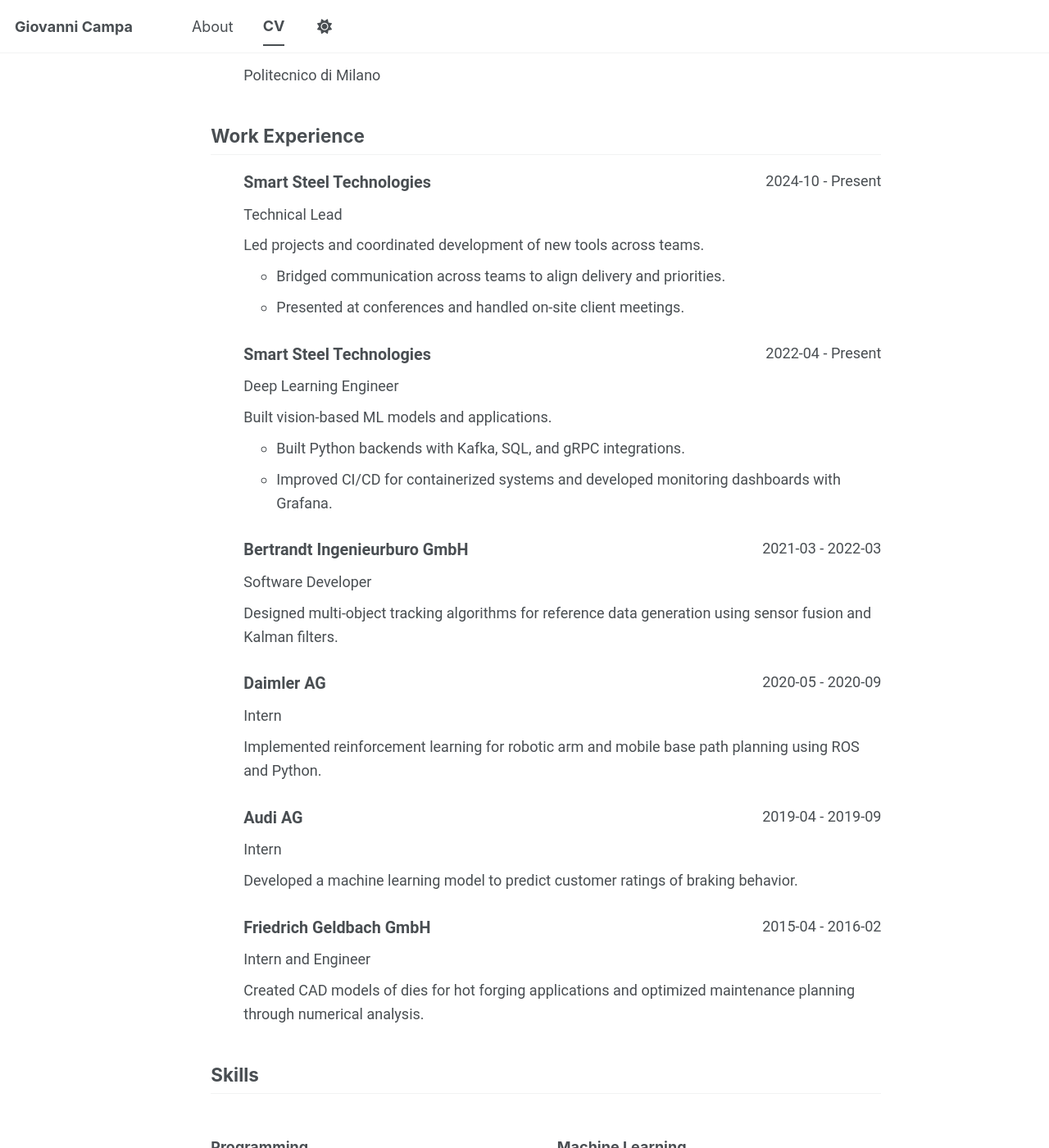
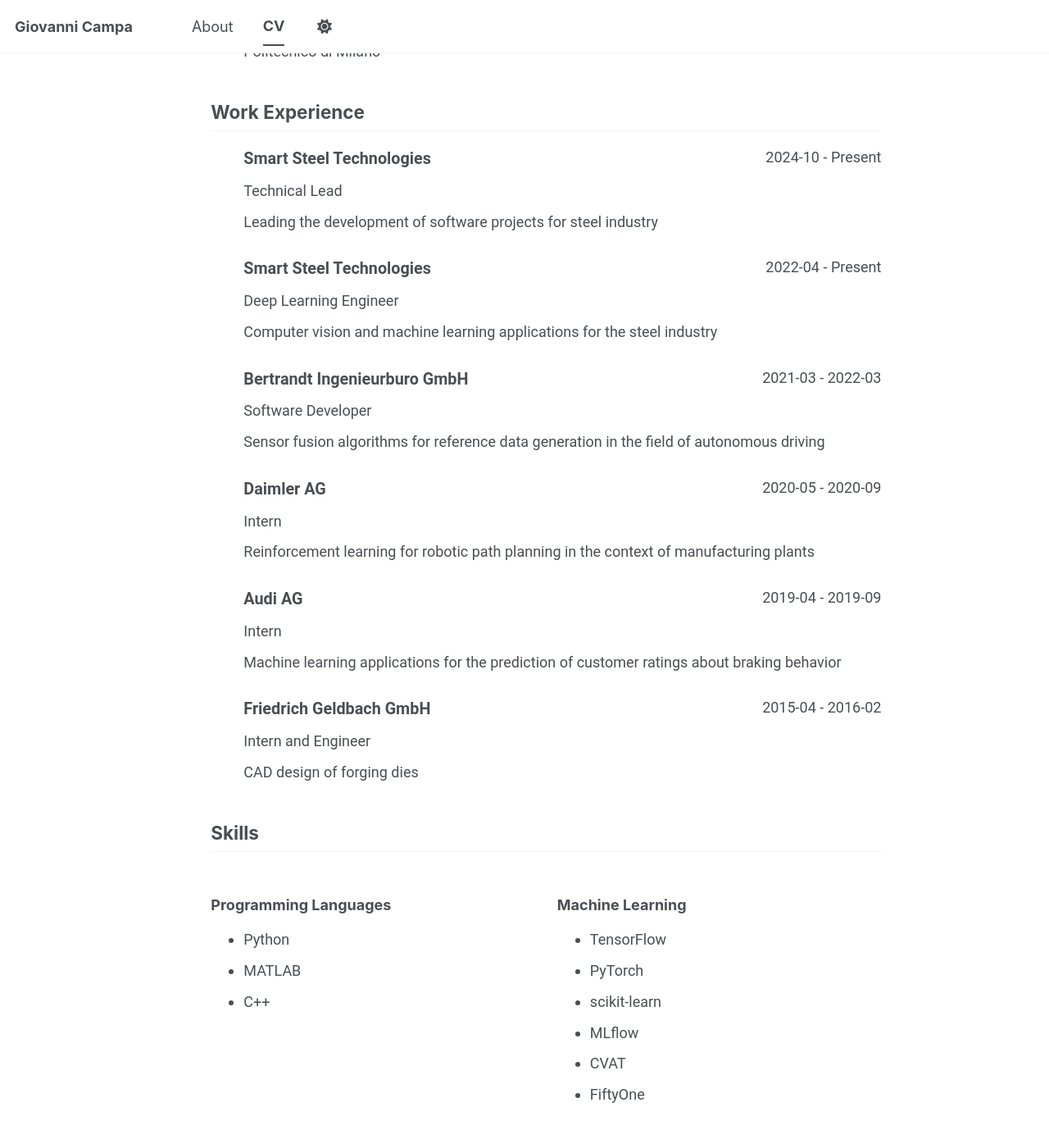
Before and after one commit to giovannicampa/giovannicampa.github.io, a Jekyll site: the page built from _pages/cv-json.md, in a window 1280 px wide and 1400 px high, scrolled down 709 px. Shown: the whole window at 82% size. Built offline with Jekyll 4.4.1, drawn with Linux system fonts in a browser that asks for light colours; a script bundle is joined from its source files by our own code; library files that are not in the unit come from our copies; some of the changed text lies outside the part shown.

Commit message:
Polish cv text

```diff
--- a/_config.yml
+++ b/_config.yml
@@ -25,7 +25,7 @@
   # Biographic information
   avatar           : "profile.jpg"
   name             : "Giovanni Campa"
-  bio              : "Technical lead and deep learning engineer focused on vision-based ML, Python backends, and industrial applications."
+  bio              : "Technical lead and deep learning engineer focused on vision-based ML."
   location         : "Berlin, Germany"
   employer         : "Smart Steel Technologies GmbH"
   uri              : "https://giovannicampa.github.io"
@@ -64,7 +64,7 @@
   keybase          : # Username
   instagram        : # Username
   lastfm           : # Username
-  linkedin         : "https://www.linkedin.com/in/giovanni-campa"
+  linkedin         : "giovanni-campa"
   mastodon         : # URL
   medium           : # URL
   pinterest        : # Username
--- a/_data/cv.json
+++ b/_data/cv.json
@@ -3,7 +3,7 @@
     "name": "Giovanni Campa",
     "label": "Technical Lead and Deep Learning Engineer",
     "website": "https://giovannicampa.github.io",
-    "summary": "Technical lead and deep learning engineer specializing in vision-based ML, Python backends, and industrial applications.",
+    "summary": "Technical lead and deep learning engineer specializing in vision-based ML for industrial applications.",
     "location": {
       "address": "",
       "postalCode": "",
@@ -26,11 +26,8 @@
       "website": "",
       "startDate": "2024-10",
       "endDate": "Present",
-      "summary": "Led projects and coordinated development of new tools across teams.",
-      "highlights": [
-        "Bridged communication across teams to align delivery and priorities.",
-        "Presented at conferences and handled on-site client meetings."
-      ]
+      "summary": "Leading the development of software projects for steel industry",
+      "highlights": []
     },
     {
       "company": "Smart Steel Technologies",
@@ -38,11 +35,8 @@
       "website": "",
       "startDate": "2022-04",
       "endDate": "Present",
-      "summary": "Built vision-based ML models and applications.",
-      "highlights": [
-        "Built Python backends with Kafka, SQL, and gRPC integrations.",
-        "Improved CI/CD for containerized systems and developed monitoring dashboards with Grafana."
-      ]
+      "summary": "Computer vision and machine learning applications for the steel industry",
+      "highlights": []
     },
     {
       "company": "Bertrandt Ingenieurburo GmbH",
@@ -50,7 +44,7 @@
       "website": "",
       "startDate": "2021-03",
       "endDate": "2022-03",
-      "summary": "Designed multi-object tracking algorithms for reference data generation using sensor fusion and Kalman filters.",
+      "summary": "Sensor fusion algorithms for reference data generation in the field of autonomous driving",
       "highlights": []
     },
     {
@@ -59,7 +53,7 @@
       "website": "",
       "startDate": "2020-05",
       "endDate": "2020-09",
-      "summary": "Implemented reinforcement learning for robotic arm and mobile base path planning using ROS and Python.",
+      "summary": "Reinforcement learning for robotic path planning in the context of manufacturing plants",
       "highlights": []
     },
     {
@@ -68,7 +62,7 @@
       "website": "",
       "startDate": "2019-04",
       "endDate": "2019-09",
-      "summary": "Developed a machine learning model to predict customer ratings of braking behavior.",
+      "summary": "Machine learning applications for the prediction of customer ratings about braking behavior",
       "highlights": []
     },
     {
@@ -77,7 +71,7 @@
       "website": "",
       "startDate": "2015-04",
       "endDate": "2016-02",
-      "summary": "Created CAD models of dies for hot forging applications and optimized maintenance planning through numerical analysis.",
+      "summary": "CAD design of forging dies",
       "highlights": []
     }
   ],
@@ -101,7 +95,7 @@
   ],
   "skills": [
     {
-      "name": "Programming",
+      "name": "Programming Languages",
       "keywords": [
         "Python",
         "MATLAB",
@@ -120,11 +114,12 @@
       ]
     },
     {
-      "name": "MLOps and Infrastructure",
+      "name": "Infrastructure",
       "keywords": [
         "Docker",
-        "GitLab CI/CD",
-        "Kafka",
+        "GitLab",
+        "CI-CD",
+        "Kafka queues",
         "SQL",
         "gRPC",
         "Grafana"
@@ -139,13 +134,6 @@
         "Linux"
       ]
     },
-    {
-      "name": "Online Courses",
-      "keywords": [
-        "DeepLearning.AI TensorFlow Developer Specialization (Coursera)",
-        "DeepLearning.AI TensorFlow: Advanced Techniques Specialization (Coursera)"
-      ]
-    }
   ],
   "languages": [
     {
```
Also changed, not shown: _pages/about.md (+1 -1 lines).
